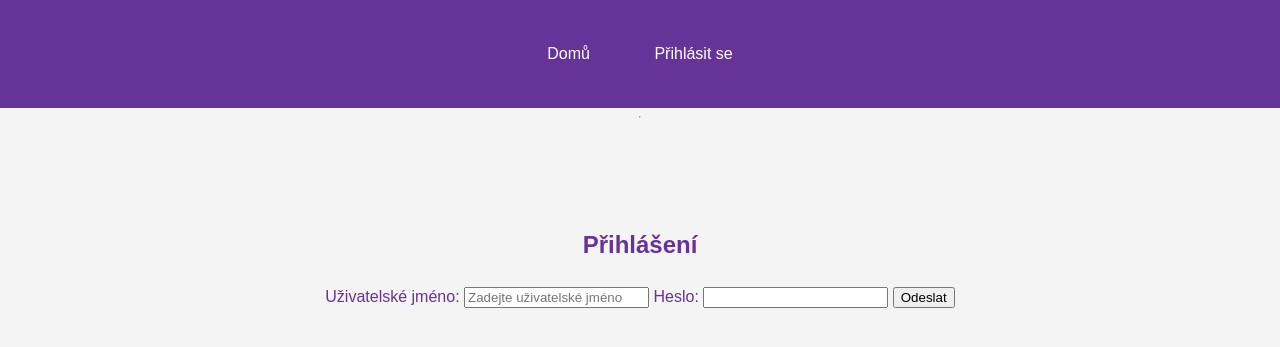
After one commit to adamnovotny1/hlavni_projekt, a Flask app: page /login in a window 1280 px wide. The commit adds this page. Shown: the top 347 px of the page. Run offline with Flask 3, Linux system fonts and the light colour scheme.

Commit message:
Přidání souboru login.html a vytvoření logiky pro přihlašování

```diff
--- a/main.py
+++ b/main.py
@@ -7,7 +7,16 @@ app = Flask(__name__)
 def index():
     return render_template('index.html')
 
-
+@app.route('/login', methods=['GET', 'POST'])
+def login():
+    if request.method == 'POST':
+        username = request.form['username']
+        password = request.form['password']
+        if username == 'admin' and password == 'heslo':
+            return render_template('login.html', login = True)
+        else:
+            return render_template('login.html', login = False)
+    return render_template('login.html')
 
 if __name__ == '__main__':
     app.run(debug=True)
--- a/templates/base.html
+++ b/templates/base.html
@@ -10,6 +10,7 @@
 <nav class="menu">
     <ul>
         <li><a href="{{ url_for('index') }}">Domů</a></li>
+        <li><a href="{{ url_for('login') }}">Přihlásit se</a></li>
     </ul>
 </nav>
 <hr>
--- /dev/null
+++ b/templates/login.html
@@ -0,0 +1,32 @@
+{% extends 'base.html' %}
+{% block content %}
+<h2>
+    {% block title %}
+    Přihlášení
+    {% endblock %}
+</h2>
+<main>
+    {% if login != True %}
+    <form method="post">
+
+        <label>Uživatelské jméno:
+            <input type="text" name="username" placeholder="Zadejte uživatelské jméno">
+        </label>
+
+        <label>Heslo:
+            <input type="text" name="password">
+        </label>
+
+        <input type="submit" value="Odeslat">
+
+    </form>
+    {% endif %}
+
+    {% if login == True %}
+        <h3>Úspešné přihlášení uživatele {{username}}</h3>
+    {% elif login == False %}
+        <h3>Špatné jméno nebo heslo</h3>
+    {% endif %}
+</main>
+
+{% endblock %}
```
